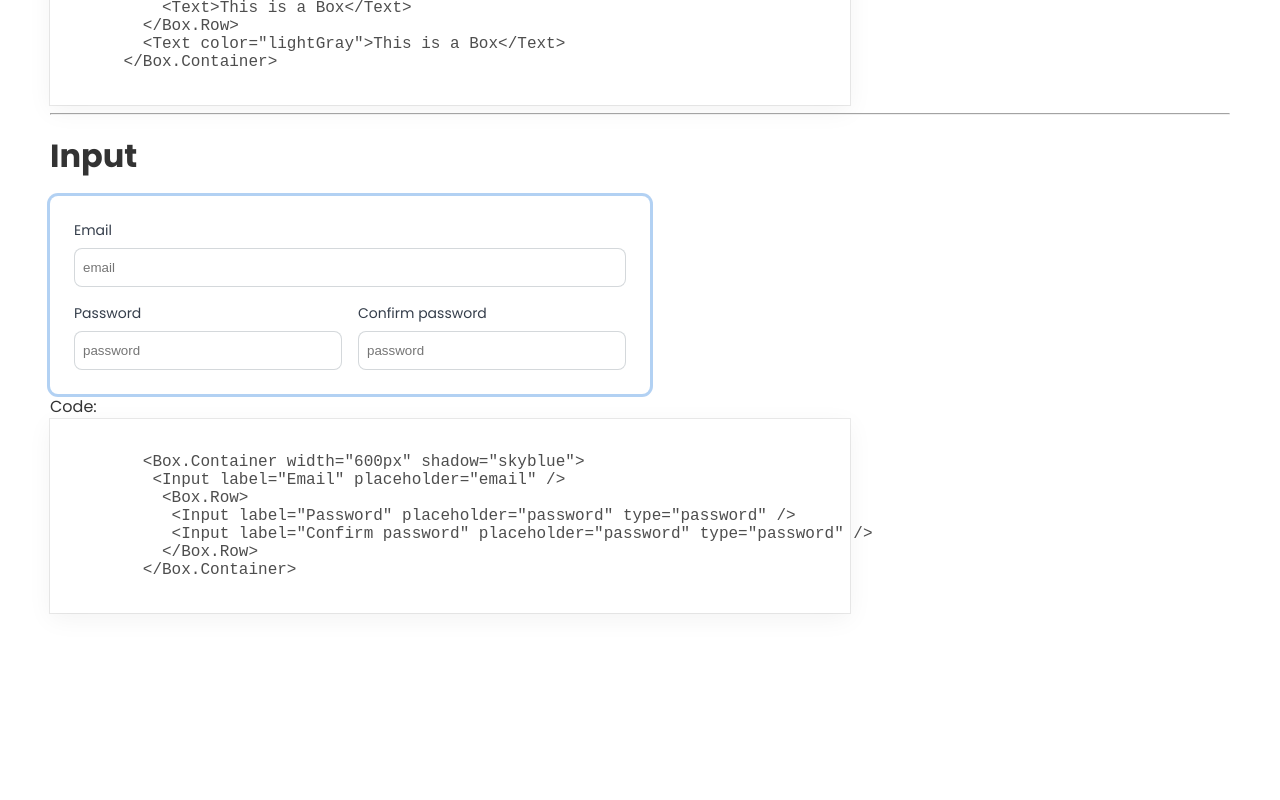
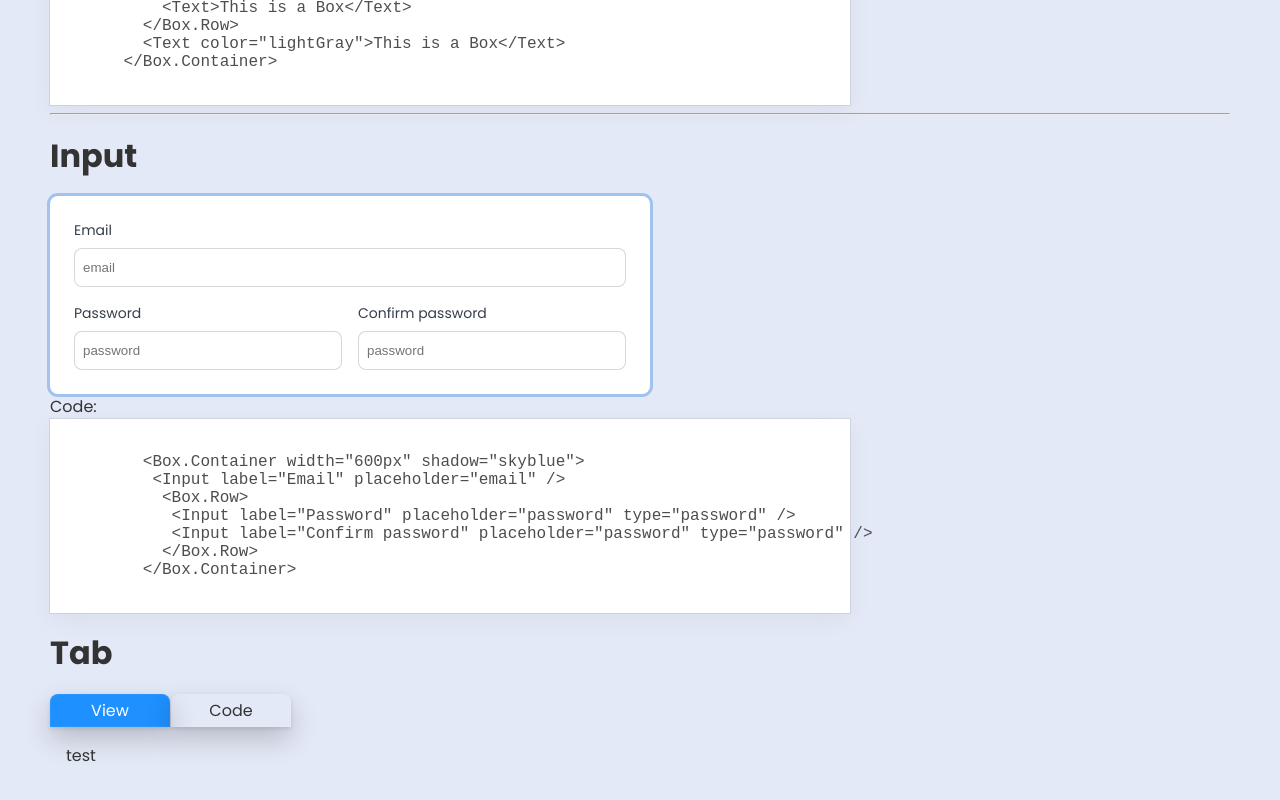
Before and after one commit to pablogeokar/nextjs13-styledComponents, a Next.js app: page / in a window 1280 px wide. Shown: the part 1282-2082 px from the top of the page. Before the commit the page ends 1945 px from the top, so only its background shows below. Built offline with nearby package versions, Linux system fonts and the light colour scheme.

Commit message:
refatoração das interfaces

```diff
--- a/src/components/Box/Box.tsx
+++ b/src/components/Box/Box.tsx
@@ -27,6 +27,7 @@ export const Container = styled.div<BoxProps>`
     if (attr.shadow === 'bold') return ({ theme }) => theme.boxShadows.bold;
     if (attr.shadow === 'skyblue') return ({ theme }) => theme.boxShadows.skyblue;
     if (attr.shadow === 'strong') return ({ theme }) => theme.boxShadows.strong;
+    if (attr.shadow === 'top') return ({ theme }) => theme.boxShadows.top;
 
   }};
 
--- /dev/null
+++ b/src/components/Tab/Tab.tsx
@@ -0,0 +1,51 @@
+import styled from 'styled-components'
+
+
+export const Container = styled.div`
+  display: flex;
+  flex-direction: column;
+  border-radius: 8px;
+  font-size: 1rem;
+  //padding: 1rem;
+  //background-color  : lightblue;
+`
+
+export const Tabs = styled.div`
+  display: flex;
+  gap: 1px;
+  //padding: 1rem;
+  //background-color: lightblue;
+`
+
+export const Item = styled.span`
+  display: flex;
+  justify-content: center;
+  //background-color: ${({ theme }) => theme.colors.lightGray};
+  //background-color: #ecf0f1;
+  padding: 4px 1rem;
+  border-radius: 8px 8px 0 0;
+  min-width: 120px;
+  cursor: pointer ;
+  box-shadow: ${({ theme }) => theme.boxShadows.strong};
+
+  &.active{
+    background-color: ${({ theme }) => theme.colors.primary};
+    color: ${({ theme }) => theme.colors.white};
+  }
+
+  :hover{
+    filter: brightness(1.1)
+  }
+`
+
+export const Content = styled.div`
+  display: flex;
+  flex-direction: column;
+  padding: 16px;
+  //background-color: ${({ theme }) => theme.colors.white};
+  border-radius: 8px;
+  //border: 1px ${({ theme }) => theme.colors.lightGray};
+  //box-shadow: ${({ theme }) => theme.boxShadows.basic01};
+  //min-height: 100px;
+  //min-width: 100%;
+`
--- a/src/components/Text/Text.ts
+++ b/src/components/Text/Text.ts
@@ -1,19 +1,19 @@
 import styled, { css } from "styled-components";
-import { sizes } from "../../config/font";
+import { IColors } from "../../../types";
+import { fontSizes } from "../../config/layout";
 
-export type TextProps = {
-  color?: "white" | "black" | "gray" | "lightGray" | "body";
-  size?: keyof typeof sizes;
+export interface TextProps extends IColors {
+  size?: keyof typeof fontSizes;
   fontWeight?: 100 | 200 | 300 | 400 | 500 | 600 | 700 | 800 | 900;
   lineHeight?: string | number;
   level?: 1 | 2 | 3 | 4 | 5 | 6;
-};
+}
 
 export const Text = styled("span").attrs<TextProps>(({ level }) => ({
   as: `${level ? "h" + level : "span"}`,
 }))<TextProps>`
   ${({ color = "gray", size, fontWeight = 400, lineHeight = 1.2 }) => css`
-    font-size: ${size && sizes[size]};
+    font-size: ${size && fontSizes[size]};
     color: ${({ theme }) => theme.colors[color]};
     font-weight: ${fontWeight};
     line-height: ${lineHeight};
--- a/src/components/index.ts
+++ b/src/components/index.ts
@@ -1,5 +1,6 @@
+import * as Box from "./Box/Box";
+import * as Tab from "./Tab/Tab";
+import { Input } from "./Input/Input";
 import { Text } from "./Text/Text";
-import * as Box from "./Box/Box";
-import { Input } from "./Input/Input";
 
-export { Text, Box, Input };
+export { Box, Input, Tab, Text };
--- a/src/config/font.ts
+++ b/src/config/font.ts
@@ -7,6 +7,7 @@ export const font = Poppins({
 });
 
 // Font sizes
+/*
 export const sizes = {
   xsmall: ".8rem",
   small: ".9rem",
@@ -15,3 +16,4 @@ export const sizes = {
   xlarge: "3rem",
   xxlarge: "4rem",
 };
+*/
--- a/src/config/layout.ts
+++ b/src/config/layout.ts
@@ -1,4 +1,13 @@
-import { IboxShadows } from "../../types";
+import { IboxShadows, ISizes } from "../../types";
+
+export const fontSizes: ISizes = {
+  xsmall: ".8rem",
+  small: ".9rem",
+  normal: "1.1rem",
+  large: "2rem",
+  xlarge: "3rem",
+  xxlarge: "4rem",
+};
 
 export const boxShadows: IboxShadows = {
   basic01:
@@ -10,4 +19,5 @@ export const boxShadows: IboxShadows = {
   skyblue: "rgba(3, 102, 214, 0.3) 0px 0px 0px 3px",
   strong:
     "rgba(0, 0, 0, 0.2) 0px 12px 28px 0px, rgba(0, 0, 0, 0.1) 0px 2px 4px 0px, rgba(255, 255, 255, 0.05) 0px 0px 0px 1px inset",
+  top: "0 -1px 4px -1px rgba(0,0,0,.4) ",
 };
--- a/src/config/themes.ts
+++ b/src/config/themes.ts
@@ -2,13 +2,13 @@ import { DefaultTheme } from "styled-components";
 
 export const light: DefaultTheme = {
   colors: {
-    //body: "#E4E9F7",
-    body: "#fff",
+    body: "#E4E9F7",
+    //body: "#fff",
     black: "#1c1c1c",
     white: "#fff",
     gray: "#333",
     lightGray: "#ccc",
-    primary: 'rgba(3, 102, 214)'
+    primary: '#1e90ff'
   },
 };
 
--- a/src/pages/_app.tsx
+++ b/src/pages/_app.tsx
@@ -4,12 +4,12 @@ import { ThemeProvider } from 'styled-components'
 import GlobalStyle from '../components/GlobalStyle'
 
 import { light, dark } from '../config/themes'
-import { boxShadows } from './../config/layout';
+import { boxShadows, fontSizes } from './../config/layout';
 
 export default function App({ Component, pageProps: { session, ...pageProps } }: AppProps) {
   return (
     <SessionProvider session={session}>
-      <ThemeProvider theme={{ ...light, boxShadows: boxShadows }}>
+      <ThemeProvider theme={{ ...light, boxShadows: boxShadows, fontSizes: fontSizes }}>
         <GlobalStyle />
         <Component {...pageProps} />
       </ThemeProvider>
--- a/src/pages/index.tsx
+++ b/src/pages/index.tsx
@@ -1,6 +1,6 @@
 
 import styled from "styled-components"
-import { Text, Box, Input } from "../components"
+import { Text, Box, Input, Tab } from "../components"
 
 
 export default function StyleGuide() {
@@ -11,7 +11,7 @@ export default function StyleGuide() {
       <Text>This is sample text!</Text>
       <Text level={1}>This is sample text!</Text>
       <Text level={2} fontWeight={600}>This is sample text!</Text>
-      <Text level={3} color="gray">This is sample text!</Text>
+      <Text level={3} color='gray'>This is sample text!</Text>
       <Text level={3} color="white">This is sample text!</Text>
       <Text level={5} lineHeight={4}>This is sample text!</Text>
       <Text level={6}>This is sample text!</Text>
@@ -82,6 +82,16 @@ export default function StyleGuide() {
         </Box.Container>
     `}
       </pre>
+      <Text level={1} fontWeight={700}>Tab</Text>
+      <Tab.Container>
+        <Tab.Tabs>
+          <Tab.Item className="active">View</Tab.Item>
+          <Tab.Item>Code</Tab.Item>
+        </Tab.Tabs>
+        <Tab.Content>
+        test
+        </Tab.Content>
+      </Tab.Container>
     </Page>
   )
 }
--- a/styled.d.ts
+++ b/styled.d.ts
@@ -1,5 +1,5 @@
 import "styled-components";
-import { IboxShadows } from "./types";
+import { IboxShadows, ISizes } from "./types";
 
 declare module "styled-components" {
   export interface DefaultTheme {
@@ -12,5 +12,6 @@ declare module "styled-components" {
       white: string;
     };
     boxShadows?: IboxShadows;
+    fontSizes?: ISizes;
   }
 }
```
Also changed, not shown: types.ts (+12 -2 lines).
